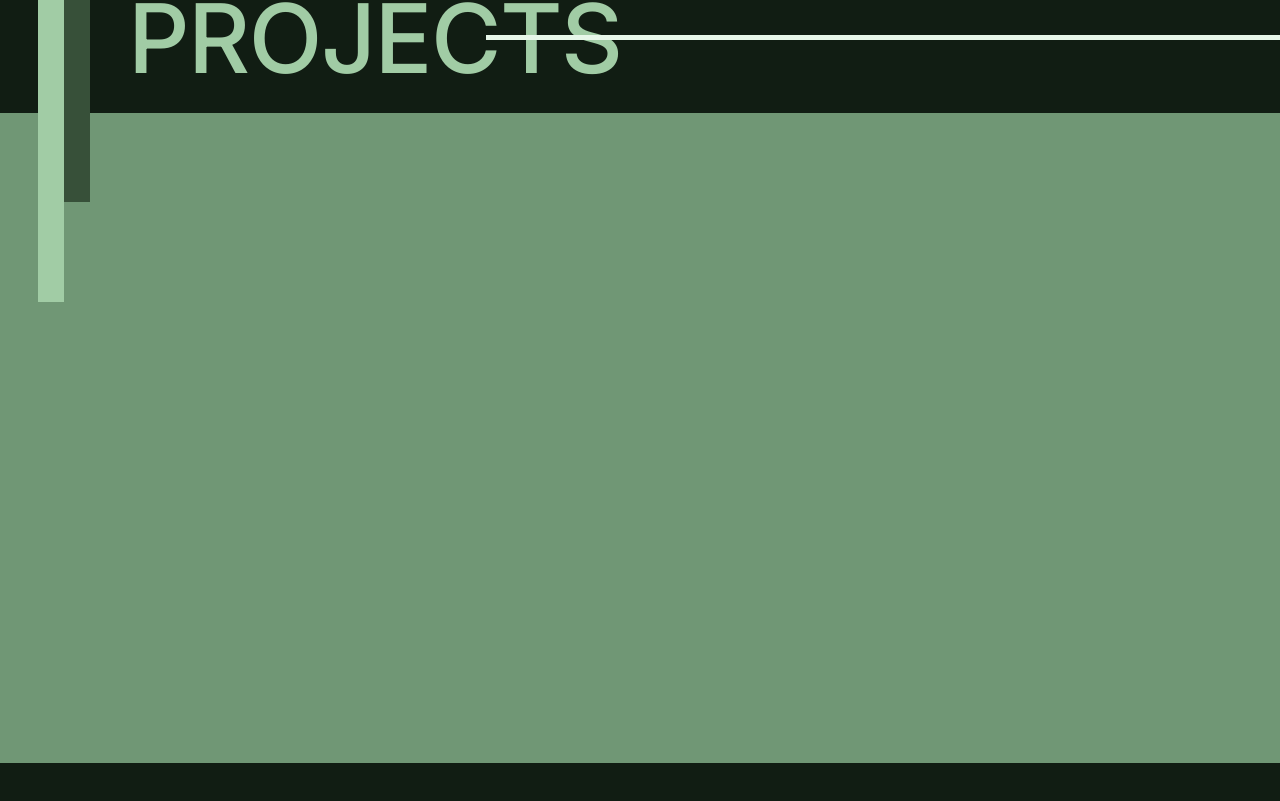
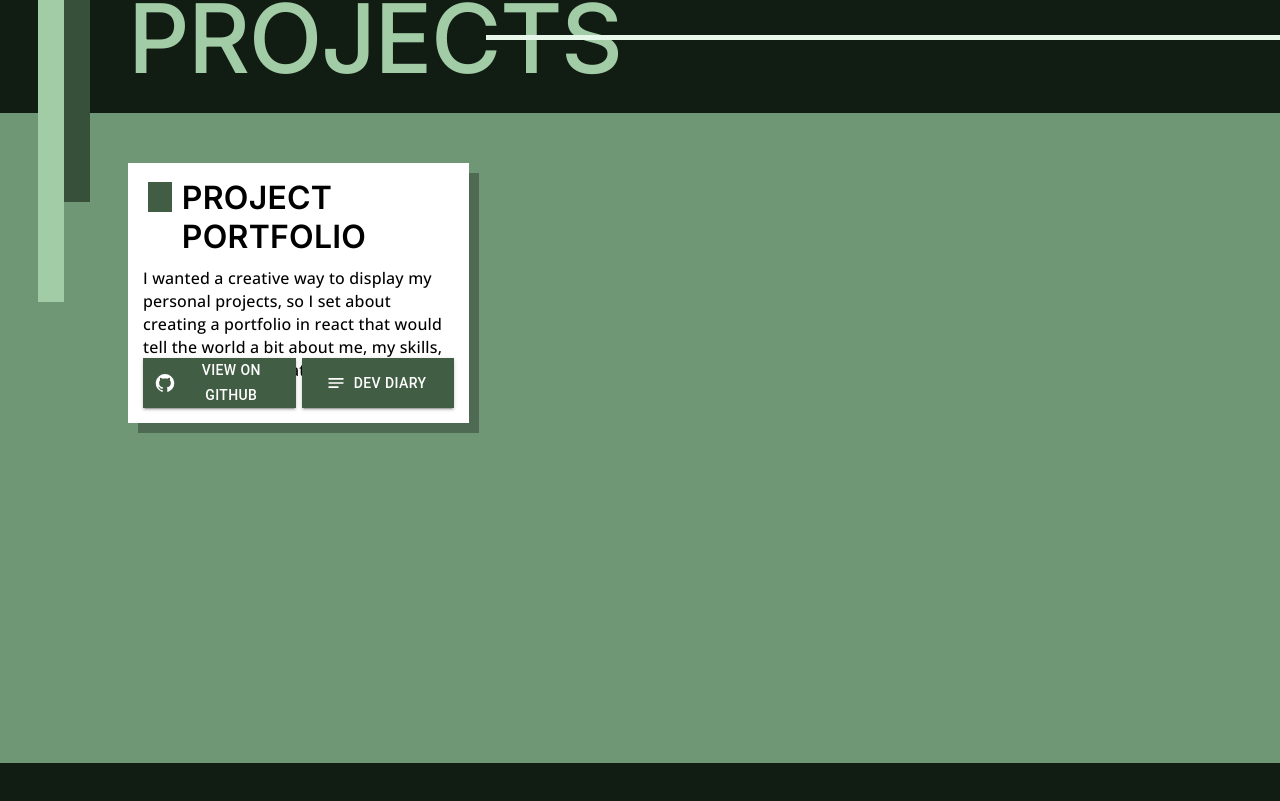
Before and after one commit to emilyfinning/emilyfinning.github.io, a React (Create React App) app: page / in a window 1280 px wide. Shown: the part 1998-2799 px from the top of the page. Built offline with nearby package versions, Linux system fonts and the light colour scheme; a web font is replaced by a local one.

Commit message:
feat: project cards

```diff
--- a/package.json
+++ b/package.json
@@ -6,6 +6,7 @@
   "dependencies": {
     "@emotion/react": "^11.8.1",
     "@emotion/styled": "^11.8.1",
+    "@mui/icons-material": "^5.4.4",
     "@mui/material": "^5.4.4",
     "@mui/styles": "^5.4.4",
     "@testing-library/jest-dom": "^5.16.2",
--- /dev/null
+++ b/src/Components/ProjectsContent/Project/index.tsx
@@ -0,0 +1,53 @@
+import React from "react";
+import { Box, Typography, Grid, Button } from "@mui/material";
+import { styled } from "@mui/material/styles";
+import GitHubIcon from "@mui/icons-material/GitHub";
+import NotesIcon from "@mui/icons-material/Notes";
+import "./styles.css";
+
+interface ProjectProps {
+  id: string;
+  title: string;
+  desc: string;
+  githubUrl: string;
+}
+
+const StyledButton = styled(Button)({
+  borderRadius: "0",
+  width: "49%",
+  height: "50px",
+  backgroundColor: "#415D43",
+  "&:hover": {
+    backgroundColor: "#111d13",
+  },
+});
+
+const Project: React.FC<ProjectProps> = ({ id, title, desc, githubUrl }) => {
+  return (
+    <Grid item xs={4}>
+      <Box className="project-box">
+        <Box className="project-title-box">
+          <Box className="cube" />
+          <Typography variant="h4">{title.toUpperCase()}</Typography>
+        </Box>
+        <Typography variant="body2" className="description-text">
+          {desc}
+        </Typography>
+      </Box>
+      <Box className="button-box">
+        <StyledButton
+          variant="contained"
+          startIcon={<GitHubIcon />}
+          onClick={() => window.open(githubUrl)}
+        >
+          View on Github
+        </StyledButton>
+        <StyledButton variant="contained" startIcon={<NotesIcon />}>
+          Dev Diary
+        </StyledButton>
+      </Box>
+    </Grid>
+  );
+};
+
+export default Project;
--- /dev/null
+++ b/src/Components/ProjectsContent/Project/styles.css
@@ -0,0 +1,30 @@
+.project-box {
+  background-color: white;
+  height: 150px;
+  box-shadow: rgb(0, 0, 0, 0.3) 10px 10px;
+  padding: 15px;
+}
+
+.project-title-box {
+  display: flex;
+}
+
+.cube {
+  margin: 4px 10px 0px 5px;
+  width: 30px;
+  height: 30px;
+  background-color: #415d43;
+}
+
+.description-text {
+  padding-top: 10px;
+}
+
+.button-box {
+  justify-content: space-between;
+  display: flex;
+  background-color: white;
+  height: 50px;
+  box-shadow: rgb(0, 0, 0, 0.3) 10px 10px;
+  padding: 15px;
+}
--- a/src/Components/ProjectsContent/index.tsx
+++ b/src/Components/ProjectsContent/index.tsx
@@ -1,8 +1,18 @@
 import React from "react";
 import { Box, Typography, Grid } from "@mui/material";
+import Project from "./Project";
 import "./styles.css";
 
 const ProjectsContent: React.FC = () => {
+  const content = [
+    {
+      id: "portfolio",
+      title: "Project Portfolio",
+      desc: "I wanted a creative way to display my personal projects, so I set about creating a portfolio in react that would tell the world a bit about me, my skills, and the projects that I've created.",
+      githubUrl: "https://github.com/emilyfinning/emilyfinning.github.io",
+    },
+  ];
+
   return (
     <Box className="projects-container">
       <Box className="projects-header">
@@ -11,6 +21,18 @@ const ProjectsContent: React.FC = () => {
         </Typography>
         <Box className="projects-line-detail" />
       </Box>
+      <Box className="project-list-container">
+        <Grid container spacing={4}>
+          {content.map((project) => (
+            <Project
+              id={project.id}
+              title={project.title}
+              desc={project.desc}
+              githubUrl={project.githubUrl}
+            />
+          ))}
+        </Grid>
+      </Box>
     </Box>
   );
 };
--- a/src/Components/ProjectsContent/styles.css
+++ b/src/Components/ProjectsContent/styles.css
@@ -19,3 +19,10 @@
   position: absolute;
   right: 0;
 }
+
+.project-list-container {
+  width: 85%;
+  height: 550px;
+  margin-top: 50px;
+  margin-left: 10%;
+}
--- a/src/theme.js
+++ b/src/theme.js
@@ -15,6 +15,11 @@ const theme = createTheme({
       fontFamily: ["Inter"].join(","),
       fontWeight: 500,
       fontSize: "40pt",
+    },
+    h4: {
+      fontFamily: ["Inter"].join(","),
+      fontWeight: 600,
+      fontSize: "24pt",
     },
     body1: {
       fontFamily: ["Open Sans"].join(","),
```
Also changed, not shown: 1 other file (tests, documents, lock files or other folders).
